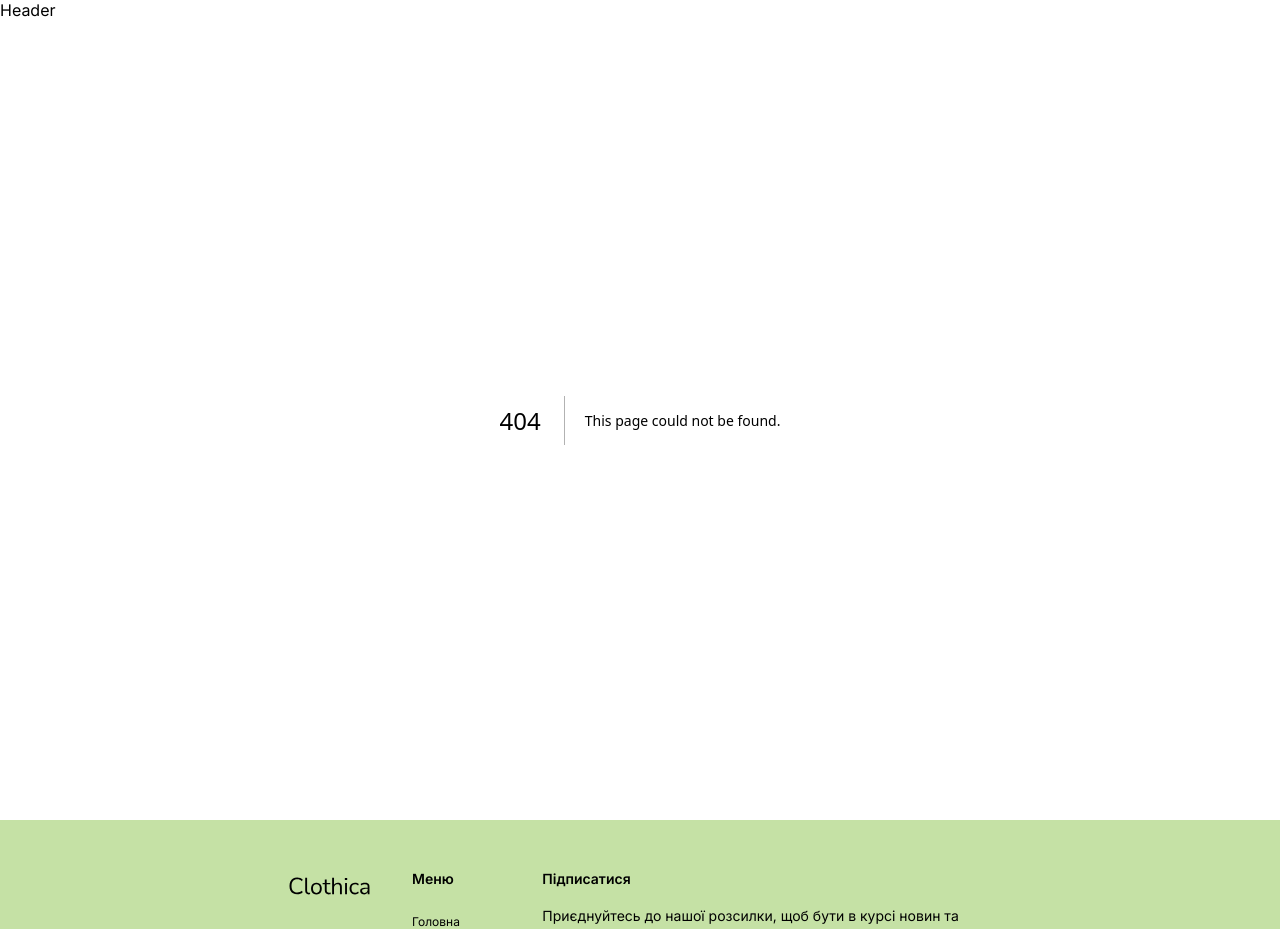
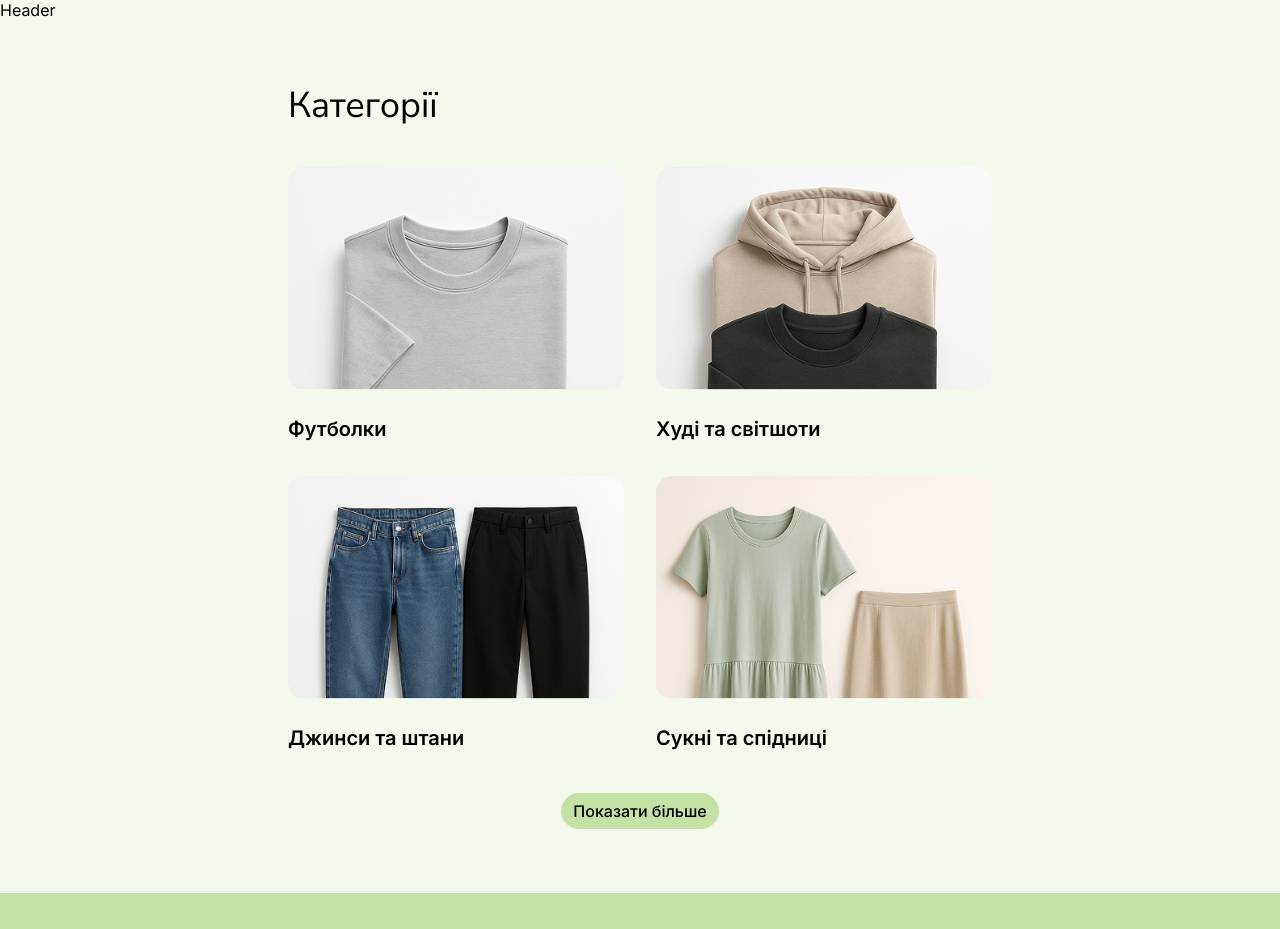
Before and after one commit to netkatya/clothica-shop, a Next.js app: page /categories in a window 1280 px wide. Before the commit this address had no page. Shown: the top 929 px of the page. Built offline with nearby package versions, Linux system fonts and the light colour scheme.

Commit message:
add categories page

```diff
--- /dev/null
+++ b/app/categories/page.tsx
@@ -0,0 +1,7 @@
+import CategoriesList from "@/components/Categories/CategoriesList";
+
+export default function CategoriesPage() {
+  return (
+    <CategoriesList />
+  )
+}
--- /dev/null
+++ b/components/Categories/CategoriesList.module.css
@@ -0,0 +1,116 @@
+.categoriesSection {
+  padding: 64px 0;
+}
+
+.containerWrapper {
+  display: flex;
+  flex-direction: column;
+  gap: 40px;
+}
+
+.title {
+  font-family: var(--second-family);
+  font-weight: 400;
+  font-size: 36px;
+  line-height: 1.2;
+  letter-spacing: -0.01em;
+  color: var(--color-neutral-darkest);
+}
+
+.list {
+  display: grid;
+  gap: 32px;
+  grid-template-columns: 1fr;
+}
+
+.listItem {
+  opacity: 0;
+  transform: translateY(20px);
+}
+
+.listItemVisible {
+  opacity: 1;
+  transform: translateY(0);
+  height: auto;
+}
+
+.card {
+  display: flex;
+  flex-direction: column;
+  gap: 24px;
+}
+
+.name {
+  font-family: var(--font-inter);
+  font-weight: 600;
+  font-size: 20px;
+  line-height: 1.5;
+  color: var(--color-neutral-darkest);
+}
+
+.image {
+  border-radius: 16px;
+}
+
+.btnContainer {
+  display: flex;
+  justify-content: center;
+}
+
+.moreBtn {
+  display: flex;
+  align-items: center;
+  justify-content: center;
+  cursor: pointer;
+  border: 1px solid var(--color-deco);
+  border-radius: 100px;
+  padding: 6px 12px;
+  width: 335px;
+  height: 36px;
+  background-color: var(--color-deco);
+  font-family: var(--font-inter);
+  font-weight: 500;
+  font-size: 16px;
+  line-height: 1.5;
+  color: var(--color-neutral-darkest);
+  white-space: nowrap;
+  transition: background-color 0.3s ease, border 0.3s ease, color 0.3s ease;
+}
+
+.moreBtn:hover,
+.moreBtn:focus {
+  border: 1px solid var(--color-deco-darker);
+  background-color: var(--color-deco-dark);
+}
+
+.moreBtn:active {
+  border: 1px solid var(--color-deco);
+  background-color: var(--color-deco-darkest);
+  color: var(--color-white);
+}
+
+@media (min-width: 768px) {
+  .list {
+    grid-template-columns: repeat(2, 1fr);
+  }
+
+  .moreBtn {
+    width: 158px;
+    height: 36px;
+  }
+}
+
+@media screen and (min-width: 1440px) {
+  .categoriesSection {
+    padding: 112px 0;
+  }
+
+  .list {
+    grid-template-columns: repeat(3, 1fr);
+  }
+
+  .image {
+    width: 416px;
+    height: 277px;
+  }
+}
--- /dev/null
+++ b/components/Categories/CategoriesList.tsx
@@ -0,0 +1,111 @@
+'use client';
+
+import { useState, useEffect, useRef } from "react";
+import Link from "next/link";
+import Image from "next/image";
+import css from "./CategoriesList.module.css";
+import { categoriesData } from "@/components/PopularCategories/PopularCategories";
+
+export default function CategoriesList() {
+  const [showAll, setShowAll] = useState(false);
+  const [columns, setColumns] = useState(1);
+  const [maxVisible, setMaxVisible] = useState(4);
+  const [maxHeight, setMaxHeight] = useState<number>(0);
+  const listRef = useRef<HTMLUListElement>(null);
+
+  // count of columns and visiable items for user
+  useEffect(() => {
+    const updateLayout = () => {
+      const w = window.innerWidth;
+      if (w >= 1440) {
+        setColumns(3);
+        setMaxVisible(6);
+      } else if (w >= 768) {
+        setColumns(2);
+        setMaxVisible(4);
+      } else {
+        setColumns(1);
+        setMaxVisible(4);
+      }
+    };
+
+    updateLayout();
+    window.addEventListener("resize", updateLayout);
+    return () => window.removeEventListener("resize", updateLayout);
+  }, []);
+
+  // calculating height for transition of list
+  useEffect(() => {
+    if (!listRef.current) return;
+
+    const visibleCount = showAll ? categoriesData.length : maxVisible;
+    const children = Array.from(listRef.current.children).slice(0, visibleCount) as HTMLElement[];
+
+    const rowHeights: number[] = [];
+    for (let i = 0; i < children.length; i += columns) {
+      const row = children.slice(i, i + columns);
+      const rowHeight = Math.max(...row.map(li => li.offsetHeight));
+      rowHeights.push(rowHeight);
+    }
+
+    const totalHeight = rowHeights.reduce((sum, h) => sum + h, 0) + (rowHeights.length - 1) * 32;
+    setMaxHeight(totalHeight);
+  }, [showAll, columns, maxVisible]);
+
+  return (
+    <section className={css.categoriesSection}>
+      <div className="container">
+        <div className={css.containerWrapper}>
+          <h2 className={css.title}>Категорії</h2>
+
+          <ul
+            ref={listRef}
+            className={css.list}
+            style={{
+              maxHeight: `${maxHeight}px`,
+              overflow: 'hidden',
+              transition: 'max-height 0.5s ease',
+            }}
+          >
+            {categoriesData.map((item, index) => {
+              const slug = item.category.toLowerCase().replace(/\s+/g, '-');
+              const isVisible = showAll || index < maxVisible;
+
+              return (
+                <li
+                  key={slug}
+                  className={css.listItem}
+                  style={{
+                    opacity: isVisible ? 1 : 0,
+                    transform: isVisible ? 'translateY(0)' : 'translateY(20px)',
+                    transition: 'opacity 0.4s ease, transform 0.4s ease',
+                  }}
+                >
+                  <Link href={`/categories/${slug}`} className={css.card}>
+                    <Image
+                      src={item.img}
+                      alt={item.category}
+                      width={336}
+                      height={223}
+                      className={css.image}
+                    />
+                    <p className={css.name}>{item.category}</p>
+                  </Link>
+                </li>
+              );
+            })}
+          </ul>
+
+          <div className={css.btnContainer}>
+            <button
+              className={css.moreBtn}
+              onClick={() => setShowAll(prev => !prev)}
+            >
+              {showAll ? "Показати менше" : "Показати більше"}
+            </button>
+          </div>
+        </div>
+      </div>
+    </section>
+  );
+}
--- a/components/PopularCategories/PopularCategories.tsx
+++ b/components/PopularCategories/PopularCategories.tsx
@@ -9,7 +9,7 @@ import { Navigation, Keyboard, A11y } from 'swiper/modules';
 import { useState } from 'react';
 import Image from 'next/image';
 
-const categoriesData = [
+export const categoriesData = [
   {
     img: '/img/categiries/t-shirts.png',
     category: 'Футболки',
--- a/package.json
+++ b/package.json
@@ -17,8 +17,8 @@
     "react": "19.1.0",
     "react-dom": "19.1.0",
     "react-icons": "^5.5.0",
+    "react-rating": "^2.0.5",
     "react-responsive": "^10.0.1",
-    "react-rating": "^2.0.5",
     "swiper": "^12.0.3",
     "yup": "^1.7.1"
   },
```
Also changed, not shown: 1 other file (tests, documents, lock files or other folders).
